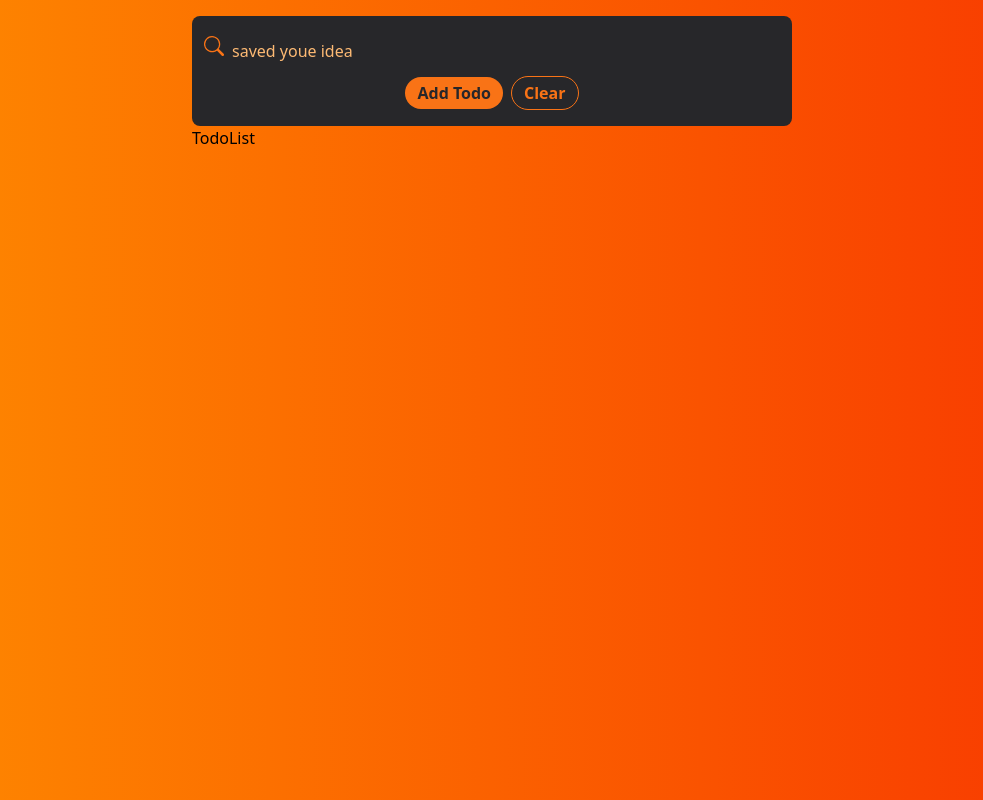
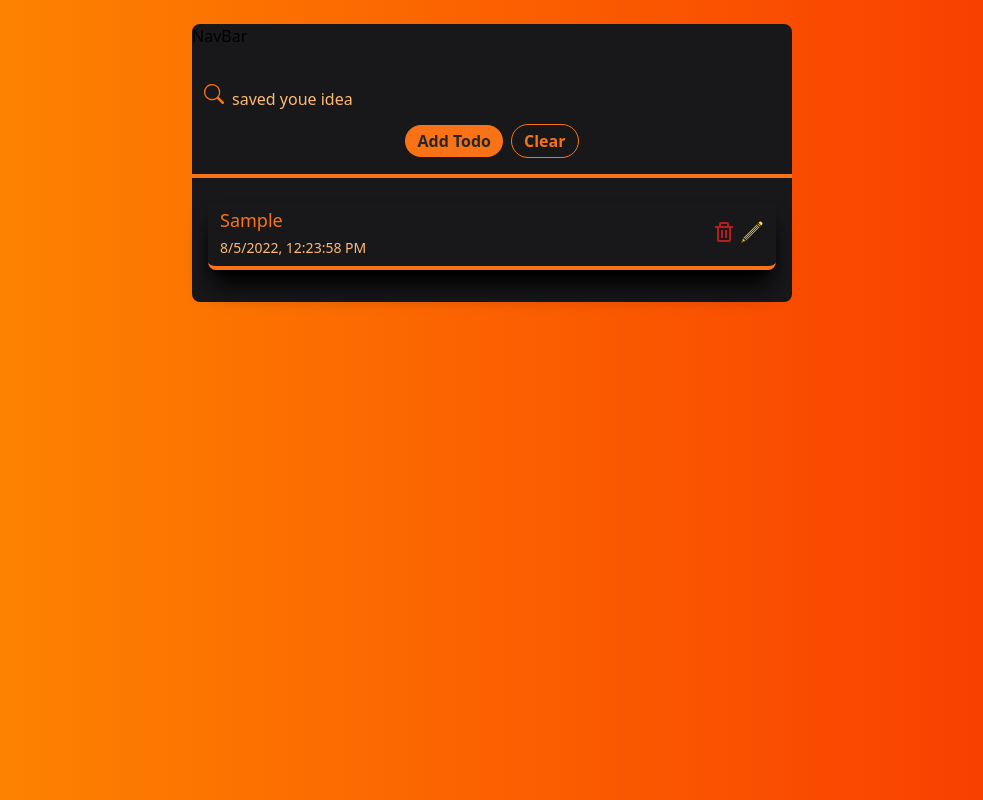
Before and after one commit to shahram0102/todolist-react, a React (Create React App) app: page / in a window 1280 px wide. Both pictures are taken after typing "Sample" into the empty fields and a click on the button "Add Todo". Shown: the whole page, without its empty margins (148-1131 px from the left). Built offline with nearby package versions, Linux system fonts and the light colour scheme.

Commit message:
created component TodoList

```diff
--- a/src/App.js
+++ b/src/App.js
@@ -1,14 +1,18 @@
 import React from "react";
 import AddTodos from "./components/AddTodos";
 import TodoListContestProvider from "./components/context/TodoListContext";
+import NavBar from "./components/NavBar";
 import TodoList from "./components/TodoList";
 
 const App = () => {
   return (
-    <TodoListContestProvider>
-      <AddTodos />
-      <TodoList />
-    </TodoListContestProvider>
+    <div className="bg-zinc-900 mt-6 rounded-lg flex flex-col">
+      <TodoListContestProvider>
+        <NavBar />
+        <AddTodos />
+        <TodoList />
+      </TodoListContestProvider>
+    </div>
   );
 };
 
--- a/src/components/AddTodos.js
+++ b/src/components/AddTodos.js
@@ -15,7 +15,12 @@
       setIsError(false);
       setTodos((prevState) => [
         ...prevState,
-        { ...inputValue, id: Date.now(), isCompleted: false },
+        {
+          title: inputValue,
+          id: Date.now(),
+          isCompleted: false,
+          time: new Date().toISOString(),
+        },
       ]);
       setInputValue("");
     }
@@ -28,7 +33,7 @@
   return (
     <form
       onSubmit={submitHandler}
-      className="mt-4 flex-1 gap-2 rounded-lg flex flex-col bg-zinc-800 py-4 px-2 w-[340px] sm:w-[450px] lg:w-[600px] "
+      className="mt-4 flex-1 gap-2 flex flex-col bg-zinc-900 py-4 px-2 w-[340px] sm:w-[450px] lg:w-[600px] "
     >
       <label className=" flex-1 p-1 text-xl flex gap-2">
         <BsSearch className="text-orange-500" />
--- /dev/null
+++ b/src/components/NavBar.js
@@ -0,0 +1,9 @@
+import React from 'react'
+
+const NavBar = () => {
+  return (
+    <div>NavBar</div>
+  )
+}
+
+export default NavBar
--- a/src/components/TodoList.js
+++ b/src/components/TodoList.js
@@ -1,10 +1,55 @@
 import React from "react";
-import { useTodos } from "./context/TodoListContext";
+import { useTodos, useTodosAction } from "./context/TodoListContext";
+import { BiTrash } from "react-icons/bi";
+import { GiPencil } from "react-icons/gi";
 
 const TodoList = () => {
   const todos = useTodos();
+  const setTodos = useTodosAction();
+  const deleteTodo = (id) => {
+    const filteredTodos = todos.filter((todo) => todo.id !== id);
+    setTodos(filteredTodos);
+  };
   console.log(todos);
-  return <div>TodoList</div>;
+  if (todos.length === 0)
+    return (
+      <div className="flex flex-col justify-center">
+        <div className="w-full h-1 bg-orange-500"></div>
+        <h2 className="text-orange-500 m-auto p-2 text-2xl">
+          list of Your Todos is Empty !
+        </h2>
+      </div>
+    );
+  return (
+    <div className="flex flex-col gap-8 px-4 pb-8 border-t-4 py-6 border-orange-500">
+      {todos.map((todo) => {
+        return (
+          <div
+            key={todo.id}
+            className="flex rounded-lg px-3 py-1 justify-between border-b-4 pb-2 border-orange-500 shadow-xl shadow-black items-center"
+          >
+            <div className="flex flex-col  gap-1 flex-1">
+              <p className="text-orange-500 text-lg">{todo.title}</p>
+              <span className="text-orange-300 text-sm">
+                {new Date(todo.time).toLocaleString()}
+              </span>
+            </div>
+            <div className="flex text-2xl gap-1">
+              <span
+                onClick={() => deleteTodo(todo.id)}
+                className="text-red-700 cursor-pointer"
+              >
+                <BiTrash />
+              </span>
+              <span className="text-yellow-300 cursor-pointer">
+                <GiPencil />
+              </span>
+            </div>
+          </div>
+        );
+      })}
+    </div>
+  );
 };
 
 export default TodoList;
```
